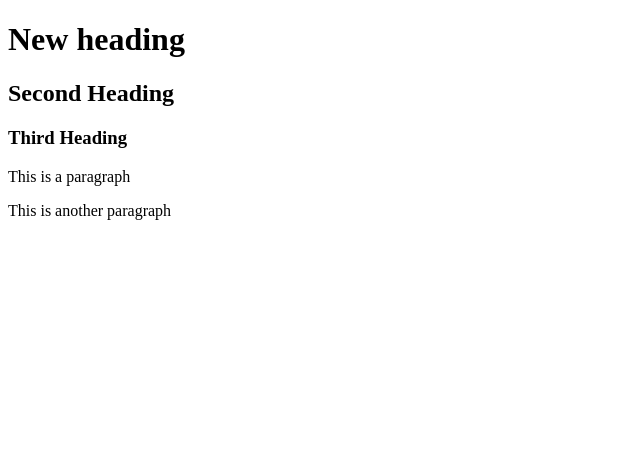
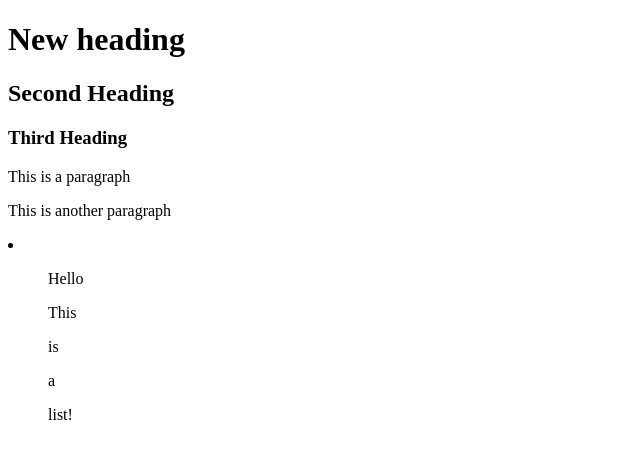
Before and after one commit to jlsestak/week2, a plain HTML site: page index.html in a window 1280 px wide. Shown: the whole page, without its empty margins (0-640 px from the left). Drawn offline with Linux system fonts and the light colour scheme.

Commit message:
Added List

```diff
--- a/index.html
+++ b/index.html
@@ -10,5 +10,12 @@
 <h3>Third Heading</h3>
 <p>This is a paragraph</p>
 <p>This is another paragraph</p>
+<li>
+    <ul>Hello</ul>
+    <ul>This</ul>
+    <ul>is</ul>
+    <ul>a</ul>
+    <ul>list!</ul>
+</li>
 </body>
 </html>
```
